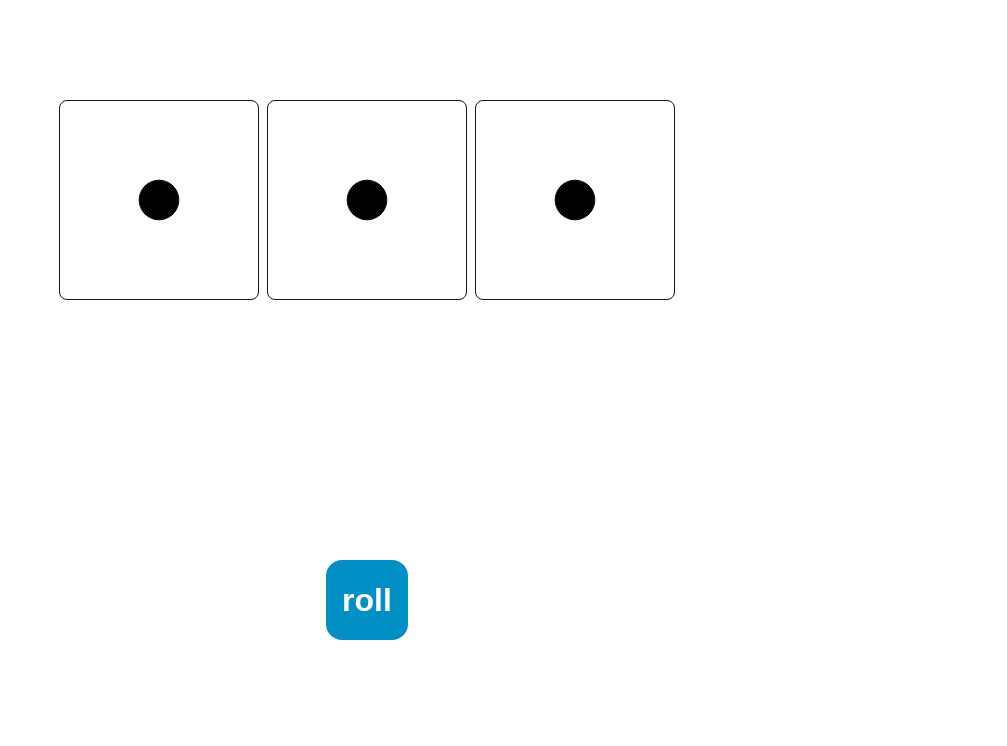
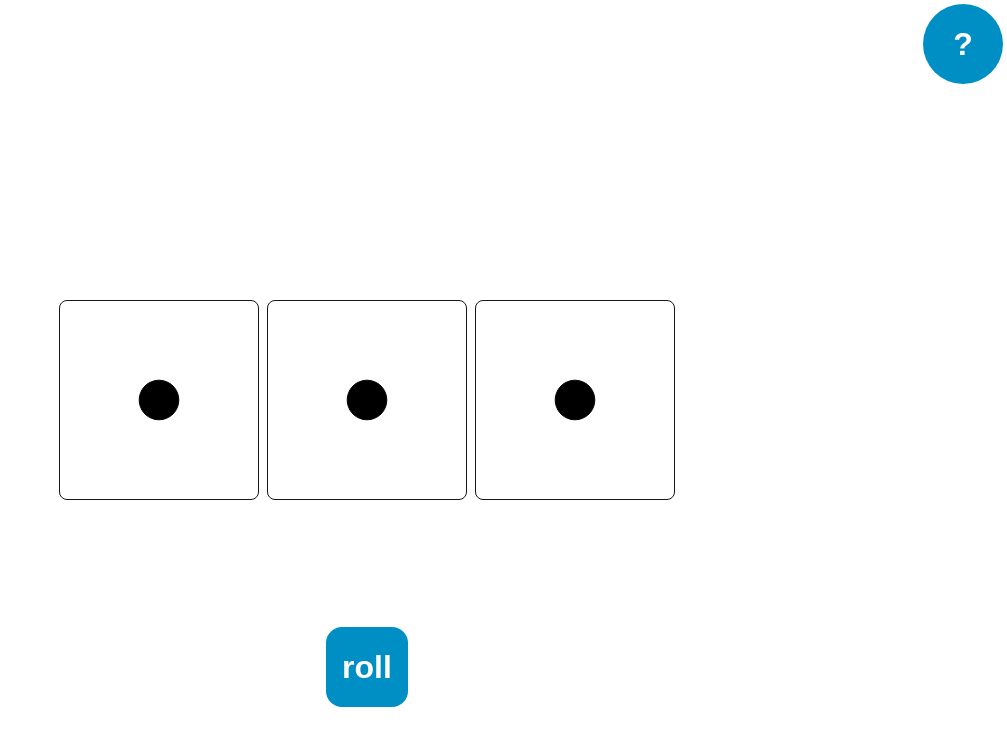
Before and after one commit to FujitaKohei04/Cee-lo, a Next.js app: page / in a window 1280 px wide. Shown: the top 746 px of the page, without its empty margins (273-1280 px from the left). Built offline with nearby package versions, Linux system fonts and the light colour scheme.

Commit message:
feat: help modal

```diff
--- a/app/components/CeeLo/CeeLo.module.css
+++ b/app/components/CeeLo/CeeLo.module.css
@@ -1,14 +1,14 @@
 .ceeLoContainer {
     display: grid;
     grid-template-columns: 1fr;
-    grid-template-rows: 1fr 1fr;
+    grid-template-rows: 1fr 1fr 1fr;
     justify-content: center;
     align-content: center;
     width: 100%;
     height: 100%;
 }
 
-.rollButton {
+.button {
     font-size: var(--font-subtitle);
     font-weight: bold;
     padding: var(--space-l);
@@ -17,6 +17,15 @@
     border-radius: var(--space-l);
     justify-self: center;
     align-self: center;
+}
+
+.helpButton {
+    border-radius: 50%;
+    height: 80px;
+    margin: var(--space-s);
+    aspect-ratio: 1 / 1;
+    align-self: start;
+    justify-self: end;
 }
 
 .diceContainer {
--- a/app/components/CeeLo/CeeLo.tsx
+++ b/app/components/CeeLo/CeeLo.tsx
@@ -3,17 +3,26 @@
 import { useState } from "react";
 import styles from "./CeeLo.module.css";
 import { Die } from "@/app/components/Dice/Dice";
+import { HelpModal } from "../HelpModal/HelpModal";
+import Modal from "react-modal";
 
 export function CeeLo() {
+    Modal.setAppElement("body");
     const [dice, setDie] = useState<number[]>([1, 1, 1]);
+    const [isOpenHelpModal, setIsOpenHelpModal] = useState(false);
 
     const rollDice = () => {
         setDie([Math.floor(Math.random() * 6) + 1, Math.floor(Math.random() * 6) + 1, Math.floor(Math.random() * 6) + 1]);
     }
 
     return (
-    <div className={styles.ceeLoContainer}>
-
+    <div
+        className={styles.ceeLoContainer}
+    >
+        <button
+            className={`${styles.button} ${styles.helpButton}`}
+            onClick={() => setIsOpenHelpModal(true)}
+        >?</button>
         <div className={styles.diceContainer}>
             <div className={styles.die}><Die pipCount={dice[0]} /></div>
             <div className={styles.die}><Die pipCount={dice[1]} /></div>
@@ -22,8 +31,9 @@ export function CeeLo() {
         <button
             onClick={() => rollDice()}
         >
-            <div className={styles.rollButton}>roll</div>
+            <div className={styles.button}>roll</div>
         </button>
+        <HelpModal isOpen={isOpenHelpModal} closeModal={() => setIsOpenHelpModal(false)} />
     </div>
     );
 }
--- /dev/null
+++ b/app/components/HelpModal/HelpModal.module.css
@@ -0,0 +1,30 @@
+.descContainer {
+    display: flex;
+    flex-direction: column;
+    gap: 48px;
+}
+
+.combContainer {
+    display: grid;
+    grid-template-columns: repeat(3, 60px);
+    grid-template-rows: 60px 1fr;
+    gap: var(--space-m);
+}
+
+.die {
+    width: 100%;
+    height: 100%;
+    border: 1px solid var(--foreground);
+    border-radius: var(--space-m);
+}
+
+.name {
+    white-space: pre;
+    grid-column: 1/2;
+    grid-row: 2;
+}
+
+.desc {
+    grid-column: 3;
+    grid-row: 2;
+}
--- /dev/null
+++ b/app/components/HelpModal/HelpModal.tsx
@@ -0,0 +1,40 @@
+import Modal from "react-modal";
+import styles from "./HelpModal.module.css";
+import { Die } from "../Dice/Dice";
+
+export const HelpModal = ({ isOpen, closeModal }: {isOpen: boolean, closeModal: () => void}) => {
+    return (
+        <Modal
+            isOpen={isOpen}
+            onRequestClose={closeModal}
+            portalClassName="ceeLoContainer"
+        >
+            <button onClick={closeModal}>x</button>
+            <div className={styles.descContainer}>
+                <Comb pipCounts={[1, 1, 1]} name="Triples" desc="x3"/>
+                <Comb pipCounts={[4, 5, 6]} name="High Straight" desc="x2"/>
+                <Comb pipCounts={[1, 2, 3]} name="Low Straight" desc="x-2"/>
+                <Comb pipCounts={[2, 2, 4]} name="Point" desc="x1"/>
+                <Comb pipCounts={[1, 2, 4]} name="No Combination" desc="x1"/>
+            </div>
+        </Modal>
+    )
+}
+
+const Comb = ({ pipCounts, name, desc }: {pipCounts: number[], name: string, desc: string}) => {
+    return (
+        <div className={styles.combContainer}>
+            <div className={styles.die}>
+                <Die pipCount={pipCounts[0]}></Die>
+            </div>
+            <div className={styles.die}>
+                <Die pipCount={pipCounts[1]}></Die>
+            </div>
+            <div className={styles.die}>
+                <Die pipCount={pipCounts[2]}></Die>
+            </div>
+            <div className={styles.name}>{name}</div>
+            <div className={styles.desc}>{desc}</div>
+        </div>
+    )
+}
--- a/package.json
+++ b/package.json
@@ -11,13 +11,15 @@
   "dependencies": {
     "next": "16.2.1",
     "react": "19.2.4",
-    "react-dom": "19.2.4"
+    "react-dom": "19.2.4",
+    "react-modal": "^3.16.3"
   },
   "devDependencies": {
     "@tailwindcss/postcss": "^4",
     "@types/node": "^20",
     "@types/react": "^19",
     "@types/react-dom": "^19",
+    "@types/react-modal": "^3.16.3",
     "eslint": "^9",
     "eslint-config-next": "16.2.1",
     "tailwindcss": "^4",
```
Also changed, not shown: 1 other file (tests, documents, lock files or other folders).
